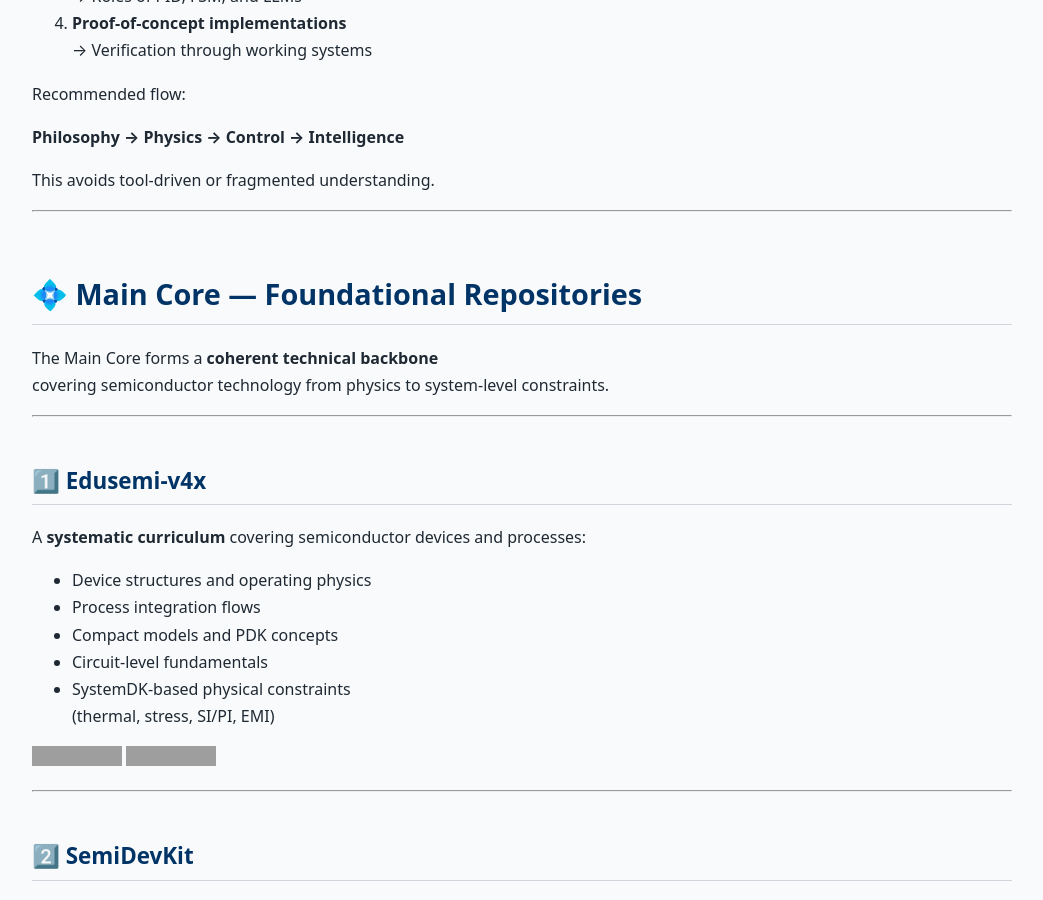
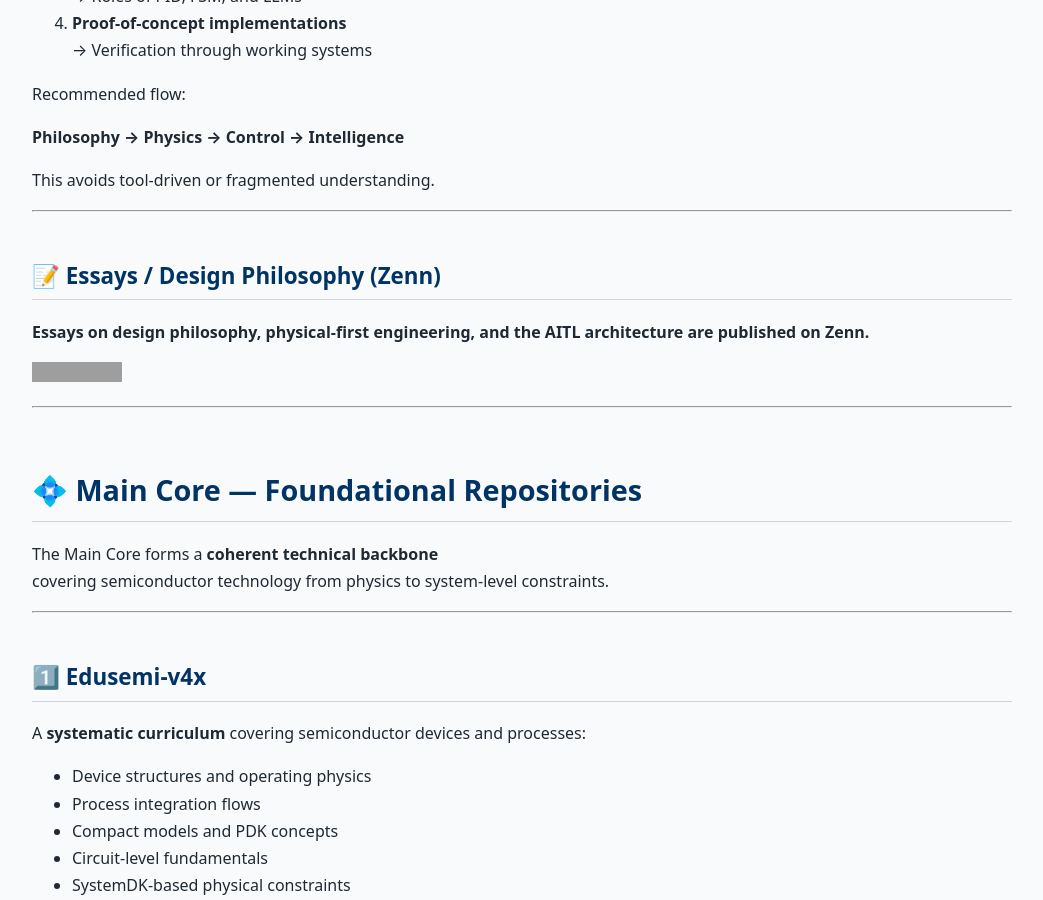
Before and after one commit to Samizo-AITL/Samizo-AITL.github.io, a Jekyll site: the page built from en/index.md, in a window 1280 px wide and 900 px high, scrolled down 2049 px. Shown: the whole window, without its empty margins (118-1161 px from the left). Built offline with Jekyll 4.4.1, drawn with Linux system fonts in a browser that asks for light colours; some of the changed text lies outside the part shown; grey boxes are pictures that could not be loaded.

Commit message:
Update index.md

```diff
--- a/en/index.md
+++ b/en/index.md
@@ -9,6 +9,8 @@
 > *A design-oriented technical archive for physical-first engineering systems.*
 
 [![GitHub](https://img.shields.io/badge/GitHub-Samizo--AITL-black?logo=github)](https://github.com/Samizo-AITL)
+[![Zenn](https://img.shields.io/badge/Zenn-Articles-blue?logo=zenn)](https://zenn.dev/samizo_aitl)
+
 
 ## 🌐 Language
 [![Japanese Version](https://img.shields.io/badge/Japanese-Version-brightgreen?logo=github)](https://samizo-aitl.github.io/)
@@ -85,6 +87,14 @@
 **Philosophy → Physics → Control → Intelligence**
 
 This avoids tool-driven or fragmented understanding.
+
+---
+
+## 📝 Essays / Design Philosophy (Zenn)
+
+**Essays on design philosophy, physical-first engineering, and the AITL architecture are published on Zenn.**
+
+[![Zenn Articles](https://img.shields.io/badge/Read-Zenn-blue?logo=zenn)](https://zenn.dev/samizo_aitl)
 
 ---
 
@@ -240,6 +250,7 @@
 Independent Semiconductor Researcher
 
 - GitHub: [https://github.com/Samizo-AITL](https://github.com/Samizo-AITL)
+- Zenn: [https://zenn.dev/samizo_aitl](https://zenn.dev/samizo_aitl)
 - Career Summary: [https://samizo-aitl.github.io/about/career-summary/en/](https://samizo-aitl.github.io/about/career-summary/en/)
 
 ---
```
